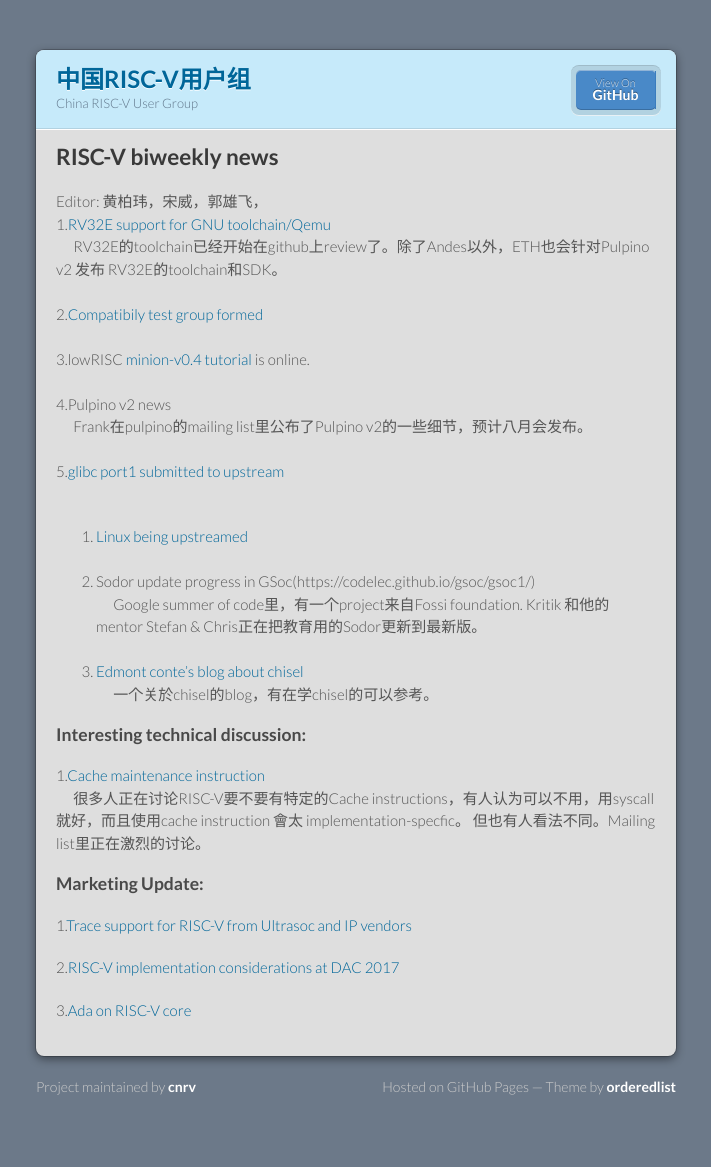
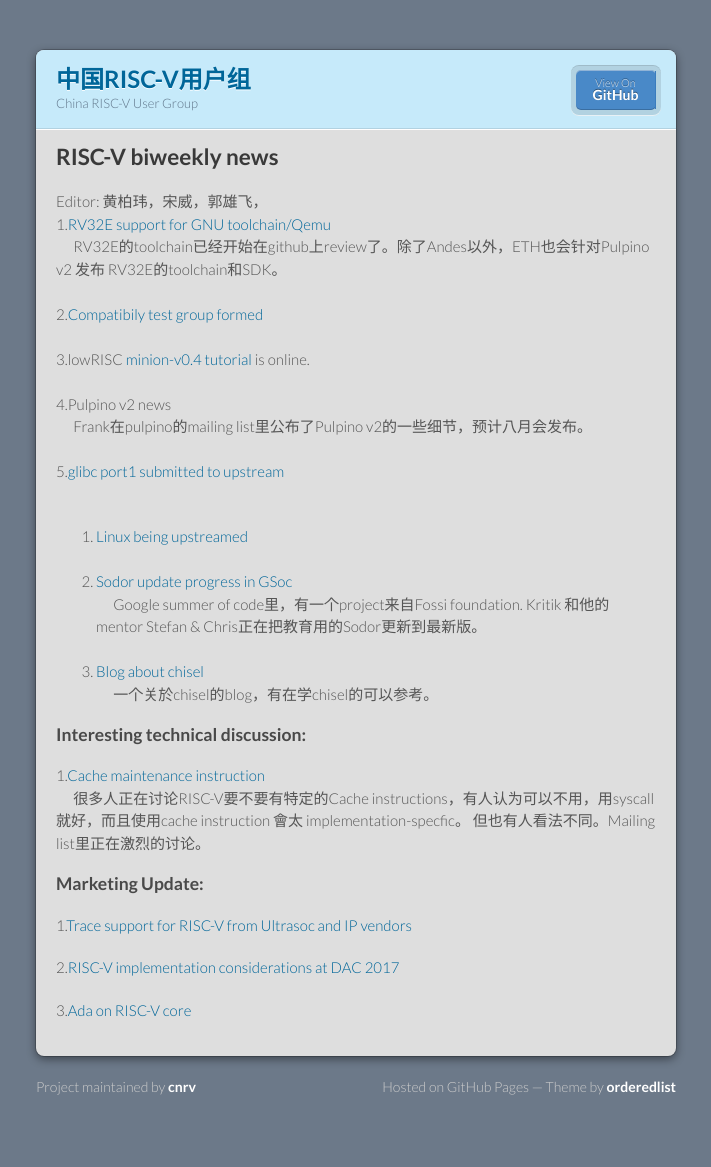
Before and after one commit to cnrv/home, a Jekyll site: the page built from bi-week-rpts/2017-06-21.md, in a window 1280 px wide. Shown: the whole page, without its empty margins (284-995 px from the left). Built offline with Jekyll 4.4.1, drawn with Linux system fonts in a browser that asks for light colours; our own code applies the rules of GitHub Pages for plain Markdown files.

Commit message:
Update 2017-06-21.md

```diff
--- a/bi-week-rpts/2017-06-21.md
+++ b/bi-week-rpts/2017-06-21.md
@@ -16,10 +16,10 @@
 <br>
 6. [Linux being upstreamed](https://groups.google.com/a/groups.riscv.org/d/msgid/patches/20170614183048.11040-12-palmer%40dabbelt.com)<br>
 <br>
-7. Sodor update progress in GSoc(https://codelec.github.io/gsoc/gsoc1/)<br>
+7. [Sodor update progress in GSoc](https://codelec.github.io/gsoc/gsoc1/)<br>
 &nbsp;&nbsp;&nbsp;&nbsp;&nbsp;&nbsp;Google summer of code里，有一个project来自Fossi foundation. Kritik 和他的mentor Stefan & Chris正在把教育用的Sodor更新到最新版。<br>
 <br>
-8. [Edmont conte's blog about chisel](http://blog.edmondcote.com/)<br>
+8. [Blog about chisel](http://blog.edmondcote.com/)<br>
 &nbsp;&nbsp;&nbsp;&nbsp;&nbsp;&nbsp;一个关於chisel的blog，有在学chisel的可以参考。
 
 ### Interesting technical discussion:
```
